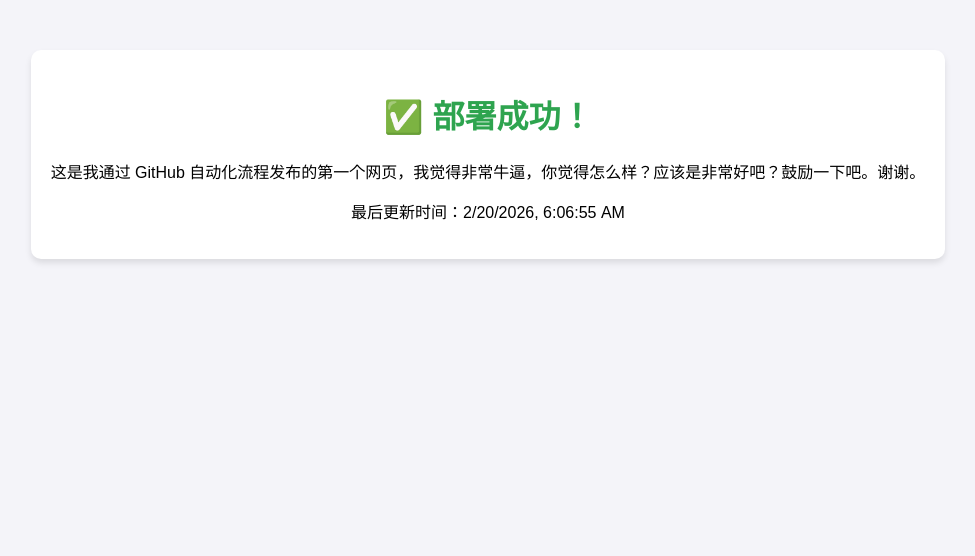
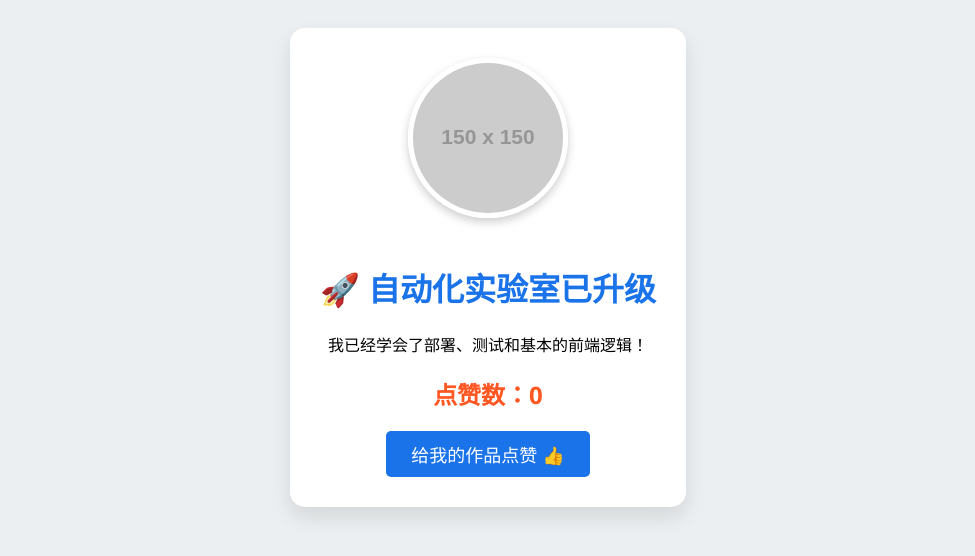
Before and after one commit to niubuhui818-oss/My-first-lab, a website: page index.html in a window 1280 px wide. Shown: the whole page, without its empty margins (152-1127 px from the left). Drawn offline with Linux system fonts and the light colour scheme; placeholder pictures from the web are drawn by us.

Commit message:
更新 index.html

```diff
--- a/index.html
+++ b/index.html
@@ -2,21 +2,39 @@
 <html>
 <head>
     <meta charset="UTF-8">
-    <title>我的自动化实验室</title>
+    <meta name="viewport" content="width=device-width, initial-scale=1.0">
+    <title>我的全能实验室</title>
     <style>
-        body { font-family: sans-serif; text-align: center; margin-top: 50px; background: #f4f4f9; }
-        .card { background: white; padding: 20px; border-radius: 10px; display: inline-block; box-shadow: 0 4px 6px rgba(0,0,0,0.1); }
-        h1 { color: #2ea44f; }
+        body { font-family: 'Segoe UI', sans-serif; text-align: center; background: #eceff1; padding: 20px; }
+        .container { background: white; padding: 30px; border-radius: 15px; box-shadow: 0 10px 20px rgba(0,0,0,0.1); display: inline-block; max-width: 90%; }
+        h1 { color: #1a73e8; }
+        img { width: 150px; height: 150px; border-radius: 50%; border: 5px solid #fff; box-shadow: 0 4px 10px rgba(0,0,0,0.2); margin-bottom: 20px; }
+        button { background: #1a73e8; color: white; border: none; padding: 10px 25px; font-size: 18px; border-radius: 5px; cursor: pointer; transition: 0.3s; }
+        button:active { transform: scale(0.95); }
+        #counter-text { font-size: 24px; font-weight: bold; color: #ff5722; margin: 20px 0; }
     </style>
 </head>
 <body>
-    <div class="card">
-        <h1>✅ 部署成功！</h1>
-        <p>这是我通过 GitHub 自动化流程发布的第一个网页，我觉得非常牛逼，你觉得怎么样？应该是非常好吧？鼓励一下吧。谢谢。</p>
-        <p id="time"></p>
-    </div>
-    <script>
-        document.getElementById('time').innerText = "最后更新时间：" + new Date().toLocaleString();
-    </script>
+
+<div class="container">
+    <img src="https://via.placeholder.com/150" alt="我的头像">
+
+    <h1>🚀 自动化实验室已升级</h1>
+    <p>我已经学会了部署、测试和基本的前端逻辑！</p>
+
+    <div id="counter-text">点赞数：0</div>
+    <button onclick="addCount()">给我的作品点赞 👍</button>
+</div>
+
+<script>
+    let count = 0;
+    function addCount() {
+        count++;
+        document.getElementById('counter-text').innerText = "点赞数：" + count;
+        // 增加一点小惊喜
+        if(count === 10) alert("感谢你的 10 个赞！你太棒了！");
+    }
+</script>
+
 </body>
 </html>
```
